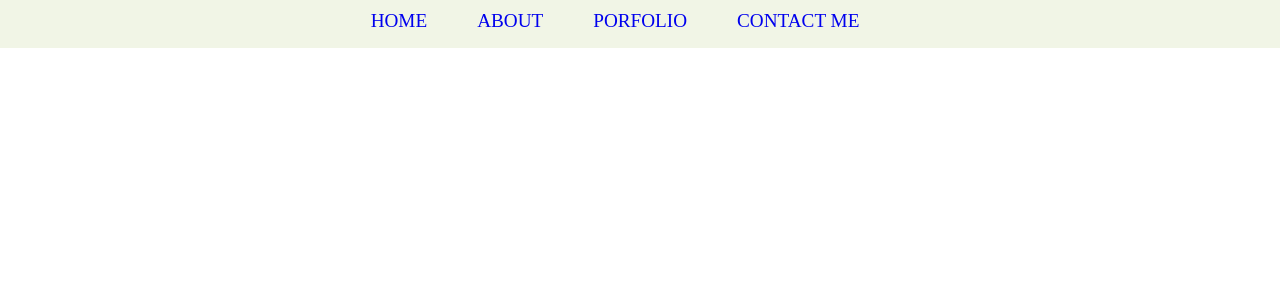
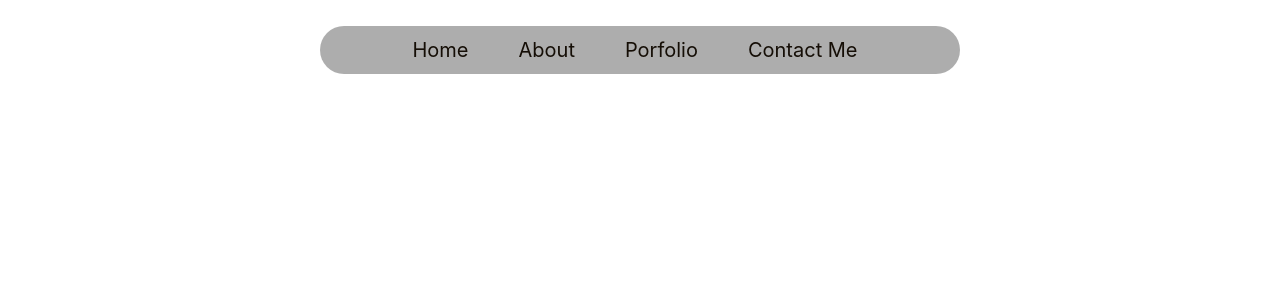
Before and after one commit to maneeshaYasinth/Maneesha-Gunarathna, a React (Create React App) app in the folder maneesha-gunarathna/: page / in a window 1280 px wide. Shown: the top 300 px of the page. Built offline with nearby package versions, Linux system fonts and the light colour scheme.

Commit message:
added new styles to the nav bar

```diff
--- a/maneesha-gunarathna/src/components/navbar.jsx
+++ b/maneesha-gunarathna/src/components/navbar.jsx
@@ -6,7 +6,7 @@ function Navbar(){
     return(
         <div className="nav-menu">
             <div className="nav-links">
-                <ul className="">
+                <ul >
                 <li><a href="#" className="nav-text">home</a></li>
                 <li><a href="#" className="nav-text">about</a></li>
                 <li><a href="#" className="nav-text">porfolio</a></li>
--- a/maneesha-gunarathna/src/navbar.css
+++ b/maneesha-gunarathna/src/navbar.css
@@ -1,38 +1,125 @@
 .nav-menu {
+    margin-top: 2%;
+    width: 50%;
+    height: 3rem;
+    background-color: rgba(130, 130, 130, 0.655);
+    backdrop-filter: blur(10px);
+    margin-left: 25%;
     display: flex;
     justify-content: center;
-    background-color: rgba(239, 243, 226, 0.841);
+    align-items: center;
+    border-radius: 40px;
 }
 
 .nav-links ul {
-    list-style: none;
+    list-style-type: none;
     padding: 0;
     margin: 0;
-    height: 3rem;
-    display: flex;
 }
 
 .nav-links li {
-    margin-right: 50px; /* Adjust as needed */
-    margin-top: 10px;
-    font-family: 'Times New Roman', Times, serif;
-    text-transform: uppercase;
+    display: inline-block;
+    margin-right: 10px;
+}
+
+.nav-links a {
+    text-decoration: none;
+    color: rgb(21, 14, 6);
+    gap: 20px;
 }
 
 .nav-text{
-    font-size: 1.2rem;
-    text-decoration: none;
+    padding: 20px;
+    text-transform: capitalize;
+    font-size: 1.25rem;
+    padding-bottom: 3px;
+}
+
+.nav-text:hover {
     position: relative;
-    transition: all 1s ease;
 }
 
 .nav-text:hover::after {
-    content: ''; /* Create a pseudo-element */
+    content: '';
     position: absolute;
-    bottom: -2px; /* Adjust as needed */
     left: 0;
+    bottom: -2px;
     width: 100%;
     height: 2px;
-    background-color: black; /* Change the color as needed */
-    transition: all 1s ease;
+    background-color: gold;
+    box-shadow: 0 0 5px rgb(255, 231, 97),
+                0 0 10px rgb(255, 231, 97),
+                0 0 15px rgb(255, 231, 97),
+                0 0 20px rgb(255, 231, 97);
+    animation: neon 1s infinite alternate;
 }
+
+@keyframes neon {
+    from {
+        opacity: 0.5;
+    }
+    to {
+        opacity: 1;
+    }
+}
+
+
+
+
+
+
+
+
+
+
+
+
+
+
+
+
+/* .nav-menu {
+    background-color: rgb(13, 63, 129);
+    height: 5rem;
+    box-shadow: 3px 3px 5px rgba(0, 0, 0, 0.1);
+    position: fixed;
+    top: 0;
+    width: 100%;
+    z-index: 1000;
+    transition: top 0.3s ease;
+  }
+
+  .nav-menu  ul {
+    padding-top: 1%;
+    width: 100%;
+    list-style: none;
+    font-size: 1.2rem;
+    display: flex;
+    justify-content: center;
+    align-items: center;
+  }
+
+  .nav-menu  li {
+    height: 50px;
+  }
+
+  .nav-menu  a {
+    height: 100%;
+    padding: 0 30px;
+    text-decoration: none;
+    font-family: "Forum", serif;
+    display: flex;
+    align-items: center;
+    color: black;
+    font-family: Tahoma, sans-serif;
+  }
+
+  .nav-menu  a:hover {
+    text-decoration: underline #e91e63;
+    animation: shake 0.5s cubic-bezier(0.36, 0.07, 0.19, 0.97) both;
+  }
+
+  .nav-menu  li:first-child {
+    margin-right: auto;
+  }
+   */
```
